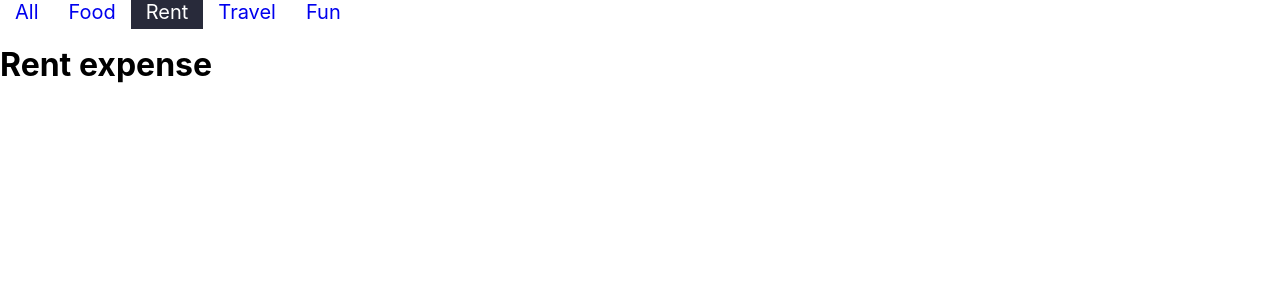
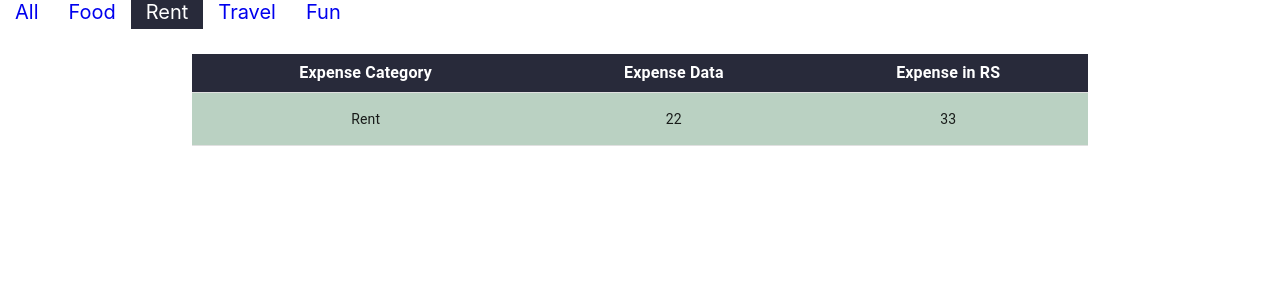
Before and after one commit to sachinrao-dev/budget-tracker-react-typescript, a React (Create React App) app: page /rent in a window 1280 px wide. Shown: the top 300 px of the page. Built offline with nearby package versions, Linux system fonts and the light colour scheme; the HTML template or start-up script is replaced by a standard one.

Commit message:
complete rent expense

```diff
--- a/src/Components/Expense/RentExpense.tsx
+++ b/src/Components/Expense/RentExpense.tsx
@@ -1,11 +1,60 @@
 import React from "react";
+import { useContext, useState, useEffect } from "react";
+import { expenseContext } from "../Constant/ExpenseData";
+import {
+  Table,
+  TableBody,
+  TableCell,
+  TableContainer,
+  TableHead,
+  TableRow,
+} from "@mui/material";
+import useStyle from "../Style/AllExpenseStyle";
+
+type ItemType = {
+  rent: { expenseCategory: string,
+    date: string,
+    amount: number,}[],
+}
+
+type ExpenseType = {
+  expenseCategory: string,
+  date: string,
+  amount: number,}
 
 function RentExpense(){
+
+  const allData = useContext(expenseContext);
+  const [allExpense, setAllExpense] = useState<any>(allData);
+  useEffect(()=>{
+    setAllExpense(allData);
+  }, [allExpense]);
+  const classes = useStyle();
+
   return(
-    <div>
-      <h1>
-         Rent expense
-      </h1>
+    <div className={classes.tableContainer}>
+      <TableContainer>
+        <Table>
+          <TableHead>
+            <TableRow>
+              <TableCell>Expense Category </TableCell>
+              <TableCell> Expense Data </TableCell>
+              <TableCell> Expense in RS </TableCell>
+            </TableRow>
+          </TableHead>
+          <TableBody>
+            {allExpense.map((item:ItemType)=>(
+              item.rent.map((foods: ExpenseType)=>(
+                <TableRow>
+                  <TableCell>{foods.expenseCategory}</TableCell>
+                  <TableCell>{foods.date}</TableCell>
+                  <TableCell>{foods.amount}</TableCell>
+                </TableRow>
+              ))
+            ))}
+          </TableBody>
+        </Table>
+      </TableContainer>
     </div>
   );
 }
```
